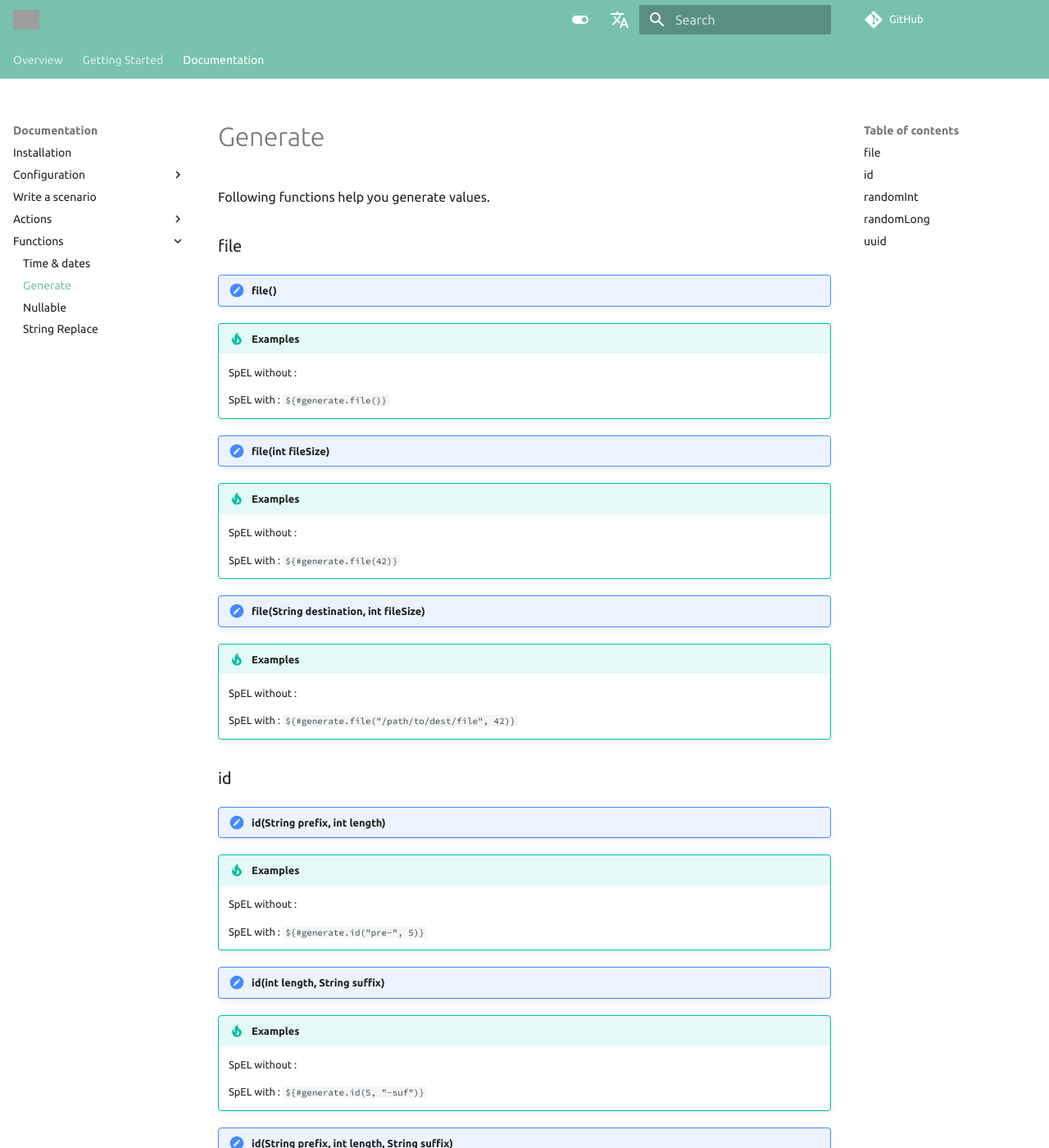
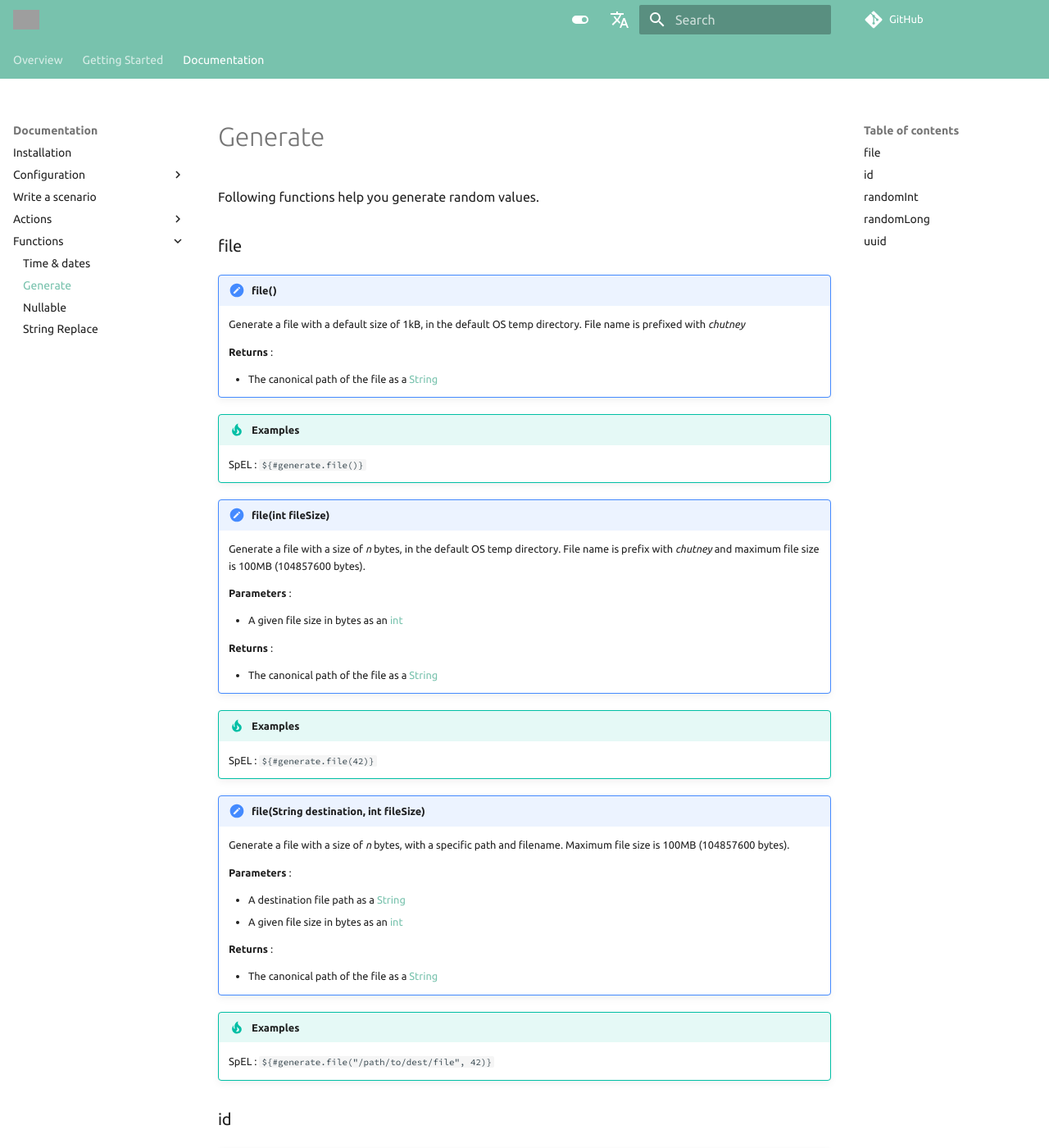
Before and after one commit to chutney-testing/chutney-testing.github.io-legacy, an MkDocs documentation site: the page built from docs/functions/generate.md, in a window 1280 px wide and 1400 px high. Shown: the whole window at 82% size. Built offline with MkDocs 1.6.1 and Material for MkDocs 9.7.7, drawn with Linux system fonts in a browser that asks for light colours; comment, search, counter and statistics services are not loaded; some of the changed text lies outside the part shown; grey boxes are pictures that could not be loaded.

Commit message:
docs(func): Document Generate functions

```diff
--- a/docs/functions/generate.md
+++ b/docs/functions/generate.md
@@ -1,64 +1,116 @@
-Following functions help you generate values.
+Following functions help you generate random values.
 
 
 ## file
 
 !!! note "file()"
 
+    Generate a file with a default size of 1kB, in the default OS temp directory.
+    File name is prefixed with _chutney_
+
+    **Returns** :
+
+    * The canonical path of the file as a [String](https://docs.oracle.com/en/java/javase/11/docs/api/java.base/java/lang/String.html)
 
 !!! tip "Examples"
 
-    SpEL without :
-
-    SpEL with    : `${#generate.file()}`
+    SpEL : `${#generate.file()}`
 
 !!! note "file(int fileSize)"
 
+    Generate a file with a size of _n_ bytes, in the default OS temp directory.
+    File name is prefix with _chutney_ and maximum file size is 100MB (104857600 bytes).
+
+    **Parameters** :
+
+    * A given file size in bytes as an [int](https://docs.oracle.com/javase/tutorial/java/nutsandbolts/datatypes.html)
+
+    **Returns** :
+
+    * The canonical path of the file as a [String](https://docs.oracle.com/en/java/javase/11/docs/api/java.base/java/lang/String.html)
 
 !!! tip "Examples"
 
-    SpEL without :
-
-    SpEL with    : `${#generate.file(42)}`
+    SpEL : `${#generate.file(42)}`
 
 !!! note "file(String destination, int fileSize)"
 
+    Generate a file with a size of _n_ bytes, with a specific path and filename.
+    Maximum file size is 100MB (104857600 bytes).
+
+    **Parameters** :
+
+    * A destination file path as a [String](https://docs.oracle.com/en/java/javase/11/docs/api/java.base/java/lang/String.html)
+    * A given file size in bytes as an [int](https://docs.oracle.com/javase/tutorial/java/nutsandbolts/datatypes.html)
+
+    **Returns** :
+
+    * The canonical path of the file as a [String](https://docs.oracle.com/en/java/javase/11/docs/api/java.base/java/lang/String.html)
 
 !!! tip "Examples"
 
-    SpEL without :
-
-    SpEL with    : `${#generate.file("/path/to/dest/file", 42)}`
+    SpEL : `${#generate.file("/path/to/dest/file", 42)}`
 
 
 ## id
 
 !!! note "id(String prefix, int length)"
 
+    Generate a [String](https://docs.oracle.com/en/java/javase/11/docs/api/java.base/java/lang/String.html) with a prefix and _n_ random characters.
 
-!!! tip "Examples"
+    **Parameters** :
 
-    SpEL without :
+    * A prefix as a [String](https://docs.oracle.com/en/java/javase/11/docs/api/java.base/java/lang/String.html)
+    * The length of random characters as an [int](https://docs.oracle.com/javase/tutorial/java/nutsandbolts/datatypes.html)
 
-    SpEL with    : `${#generate.id("pre-", 5)}`
+    **Returns** :
 
-!!! note "id(int length, String suffix)"
+    * The generated [String](https://docs.oracle.com/en/java/javase/11/docs/api/java.base/java/lang/String.html)
 
 
 !!! tip "Examples"
 
-    SpEL without :
+    SpEL : `${#generate.id("prefix-", 6)}`
+            -> may produce "prefix-r4nd0m"
 
-    SpEL with    : `${#generate.id(5, "-suf")}`
+!!! note "id(int length, String suffix)"
 
-!!! note "id(String prefix, int length, String suffix)"
+    Generate a [String](https://docs.oracle.com/en/java/javase/11/docs/api/java.base/java/lang/String.html) with _n_ random characters and a given suffix.
+
+    **Parameters** :
+
+    * The length of random characters as an [int](https://docs.oracle.com/javase/tutorial/java/nutsandbolts/datatypes.html)
+    * A suffix as a [String](https://docs.oracle.com/en/java/javase/11/docs/api/java.base/java/lang/String.html)
+
+    **Returns** :
+
+    * The generated [String](https://docs.oracle.com/en/java/javase/11/docs/api/java.base/java/lang/String.html)
 
 
 !!! tip "Examples"
 
-    SpEL without :
+    SpEL : `${#generate.id(6, "-suffix")}`
+            -> may produce "r4nd0m-suffix"
 
-    SpEL with    : `${#generate.id("pre-", 5, "-suf")}`
+!!! note "id(String prefix, int length, String suffix)"
+
+    Generate a [String](https://docs.oracle.com/en/java/javase/11/docs/api/java.base/java/lang/String.html) with a given prefix, _n_ random characters and a given suffix.
+
+    **Parameters** :
+
+    * A prefix as a [String](https://docs.oracle.com/en/java/javase/11/docs/api/java.base/java/lang/String.html)
+    * The length of random characters as an [int](https://docs.oracle.com/javase/tutorial/java/nutsandbolts/datatypes.html)
+    * A suffix as a [String](https://docs.oracle.com/en/java/javase/11/docs/api/java.base/java/lang/String.html)
+
+    **Returns** :
+
+    * The generated [String](https://docs.oracle.com/en/java/javase/11/docs/api/java.base/java/lang/String.html)
+
+
+!!! tip "Examples"
+
+    SpEL : `${#generate.id("pre-", 6, "-suf")}`
+            -> may produce "pre-r4nd0m-suf"
 
 
 ## randomInt
```
Also changed, not shown: other parts of docs/functions/generate.md (+1 -1 lines).
